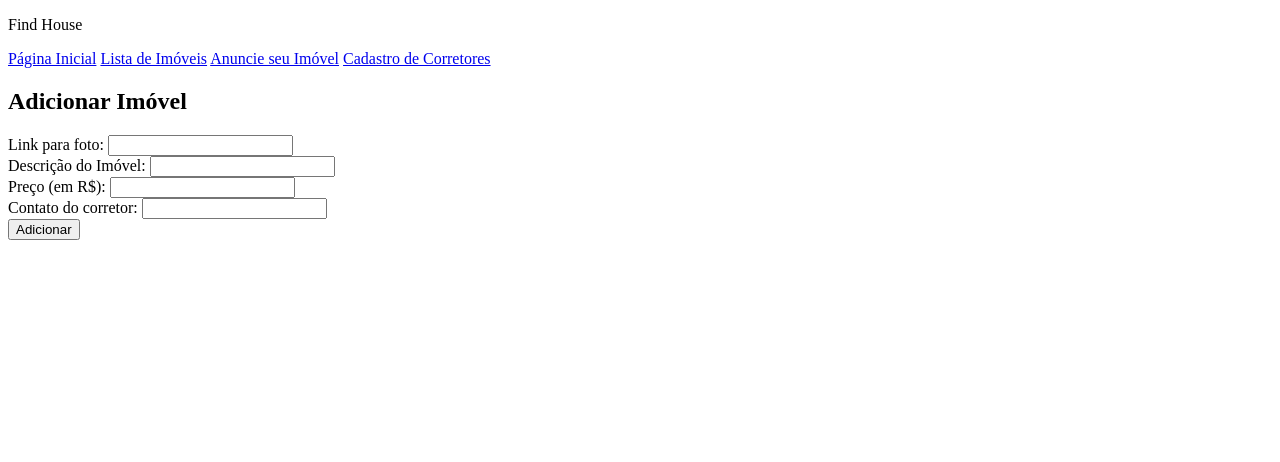
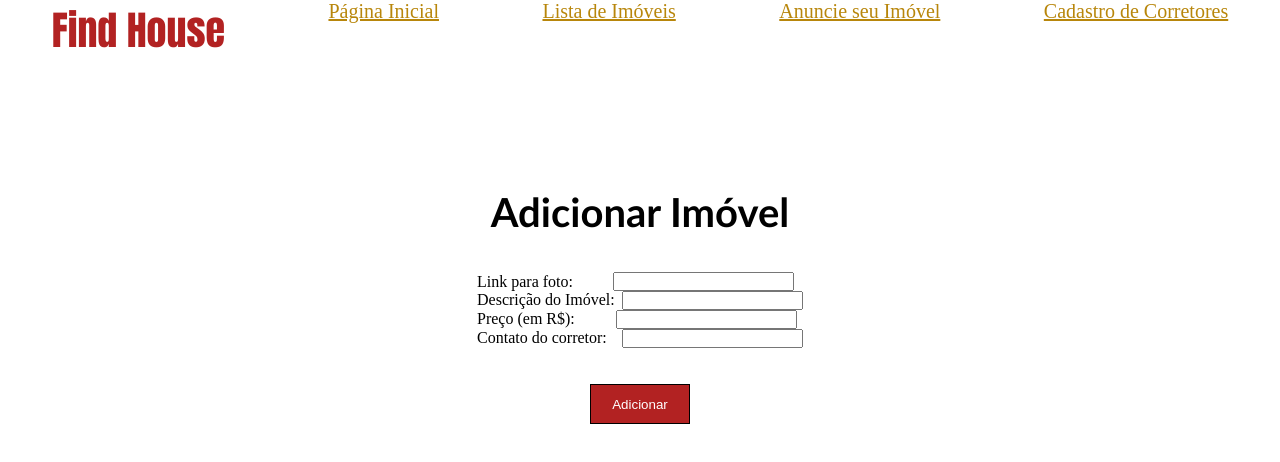
Before and after one commit to CauaH186/caua-henrique-webcoding, a plain HTML site: page Sistema-Corretora/cadastro-imoveis.html in a window 1280 px wide. Drawn offline with Linux system fonts and the light colour scheme.

Commit message:
atividade da aula4

```diff
--- a/Sistema-Corretora/cadastro-imoveis.html
+++ b/Sistema-Corretora/cadastro-imoveis.html
@@ -5,48 +5,83 @@
     <meta name="viewport" content="width=device-width, initial-scale=1.0" />
     <meta http-equiv="X-UA-Compatible" content="ie=edge" />
     <title>Cadastro de Imóveis</title>
+    <style>
+      * {
+        padding: 0%;
+        margin: 0%;
+      }
+        #container {
+          height: auto;
+          width: auto;
+          display: flex;
+          justify-content: space-around;
+        }
+        .titulo {
+          font-family: Impact, Haettenschweiler, 'Arial Narrow Bold', sans-serif;
+          color:  firebrick;
+          font-size: 40px;
+          margin: 0%;
+        }
+        .link-1, .link-2, .link-3, .link-4 {
+          color: darkgoldenrod;
+          font-size: 20px;
+          margin: 0%
+
+        }
+        #container2 {
+          margin-top: 10%;
+          display: flex;
+          flex-direction: column;
+          justify-content: center;
+          align-items: center;
+        }
+    </style>
   </head>
   <body>
-    <div>
-      <p>Find House</p>
-    </div>
 
-    <div>
-      <a href="index.html">Página Inicial</a>
-      <a href="list-imoveis.html">Lista de Imóveis</a>
-      <a href="cadastro-imoveis.html">Anuncie seu Imóvel</a>
-      <a href="corretores.html">Cadastro de Corretores</a>
-    </div>
+    <header id="container">
 
-    <h2>Adicionar Imóvel</h2>
+        <p class="titulo">Find House</p>
+        <a class="link-1" href="index.html">Página Inicial</a>
+        <a class="link-2" href="list-imoveis.html" >Lista de Imóveis</a>
+        <a class="link-3" href="cadastro-imoveis.html">Anuncie seu Imóvel</a>
+        <a class="link-4" href="corretores.html">Cadastro de Corretores</a>
+    </header>
+
+    <div id="container2">
+      <h2 style="font-size: 40px; font-family: 'Gill Sans', 'Gill Sans MT', Calibri, 'Trebuchet MS', sans-serif ;">Adicionar Imóvel</h2>
+      <br><br>
       <form action="">
-      <div>
+
+        <div style="display: flex; justify-content: start; align-items: flex-end;">
          <label for="link-foto">Link para foto: </label>
-        <input type="url" id="link-foto" name="link-foto" />
+          <input type="url" id="link-foto" name="link-foto" style="margin-left:5vh;"/>
        </div>
 
         <div>
           <label for="descricao">Descrição do Imóvel: </label>
           <!-- Adicione o id apropriado para o input abaixo -->
-        <input type="text" id="descricao" name="descrição" />
+          <input type="text" id="descricao" name="descrição" style="margin-left: 0.4vh;"/>
         </div>
 
         <div>
          <label for="preco">Preço (em R$): </label>
           <!-- Adicione o id apropriado e o type para receber números abaixo -->
-        <input type="number" id="preco" name="preço" />
+          <input type="number" id="preco" name="preço" style="margin-left:4.6vh;"/>
        </div>
 
         <div>
          <!-- Preencha as propriedades necessárias para os elementos abaixo -->
          <label>Contato do corretor: </label>
-        <input type="tel" id="telefone" name="telefone" />
+         <input type="tel" id="telefone" name="telefone" style="margin-left:1.4vh;"/>
+         <br><br><br>
        </div>
 
-      <div class="form-add">
+       <div class="form-add" style="display: flex; flex-direction: row; align-items: center; justify-content: center;"">
           <!-- Adicione ao type do botão abaixo o valor para que ele submeta o formulário -->
-        <button type="submit">Adicionar</button>
+          <button type="submit" style="height: 40px; width: 100px; border: solid 1px black; background-color: firebrick; color: white;">Adicionar</button>
         </div>
      </form>
+    </div>
   </body>
 </html>
```
Also changed, not shown: Sistema-Corretora/corretores.html (+41 -9 lines), Sistema-Corretora/index.html (+54 -22 lines), Sistema-Corretora/list-imoveis.html (+52 -16 lines). Lines whose indentation alone changed are shown as unchanged.
